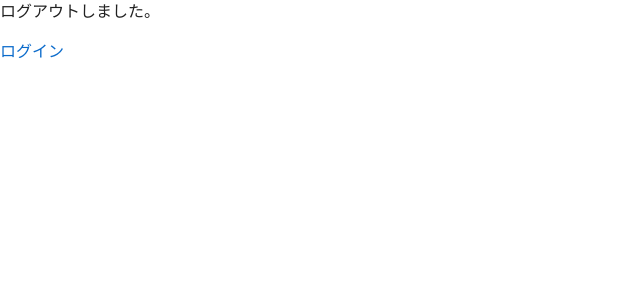
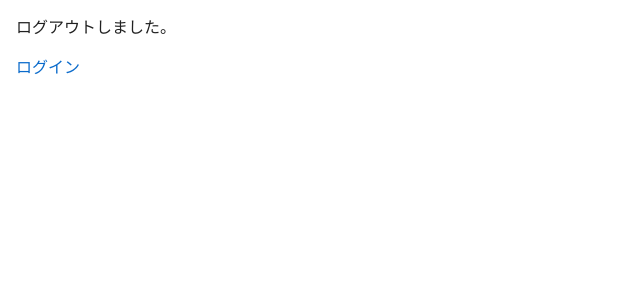
Before and after one commit to subsonicsystems/nextjs_django_auth0_base_frontend, a Next.js app: page /loggedOut in a window 1280 px wide. Shown: the top 300 px of the page, without its empty margins (0-640 px from the left). Built offline with nearby package versions, Linux system fonts and the light colour scheme.

Commit message:
ログアウト画面を調整

```diff
--- a/pages/loggedOut.tsx
+++ b/pages/loggedOut.tsx
@@ -1,6 +1,7 @@
 import Head from 'next/head';
 import NextLink from 'next/link';
 import { Link } from '@mui/joy';
+import { Box } from '@mui/material';
 
 export default function LoggedOut() {
   return (
@@ -11,7 +12,7 @@ export default function LoggedOut() {
         </title>
       </Head>
       <main>
-        <div>
+        <Box p={2}>
           <span>
             ログアウトしました。
           </span>
@@ -25,7 +26,7 @@ export default function LoggedOut() {
               ログイン
             </Link>
           </NextLink>
-        </div>
+        </Box>
       </main>
     </>
   );
```
